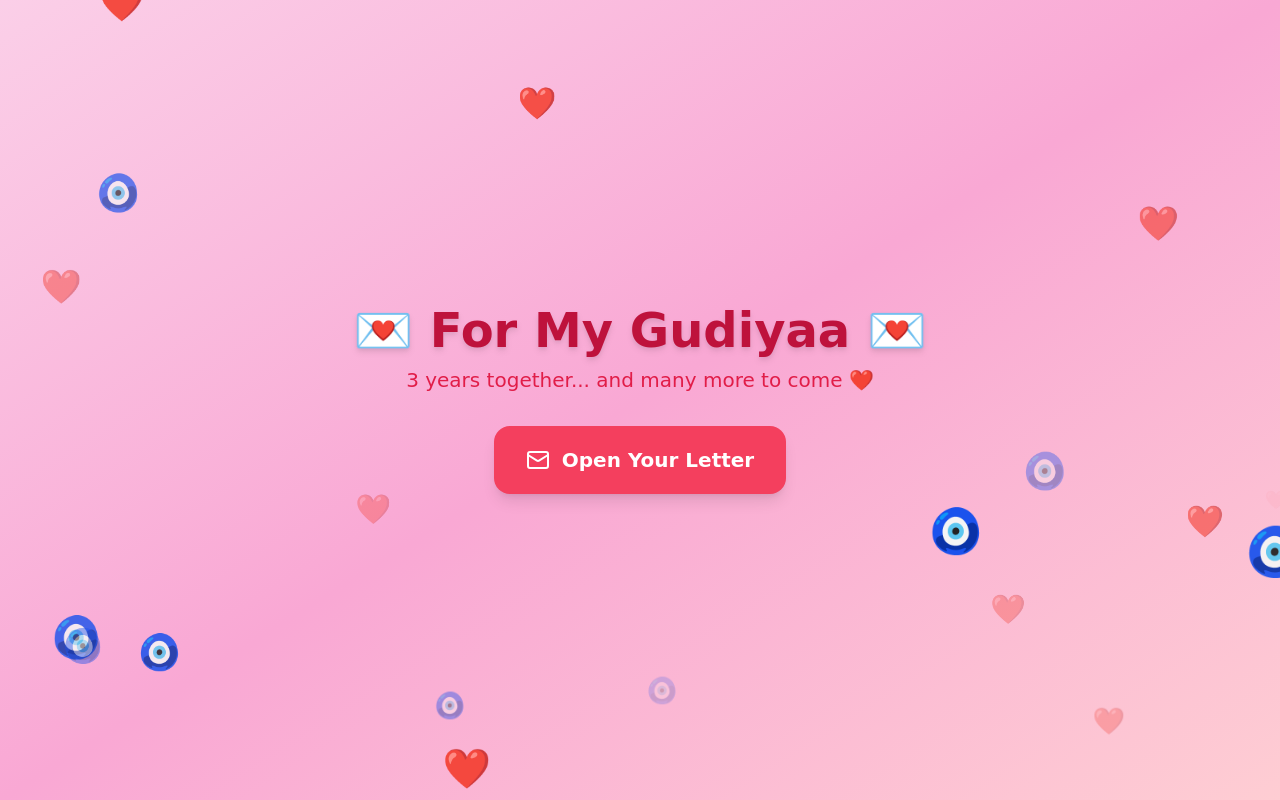
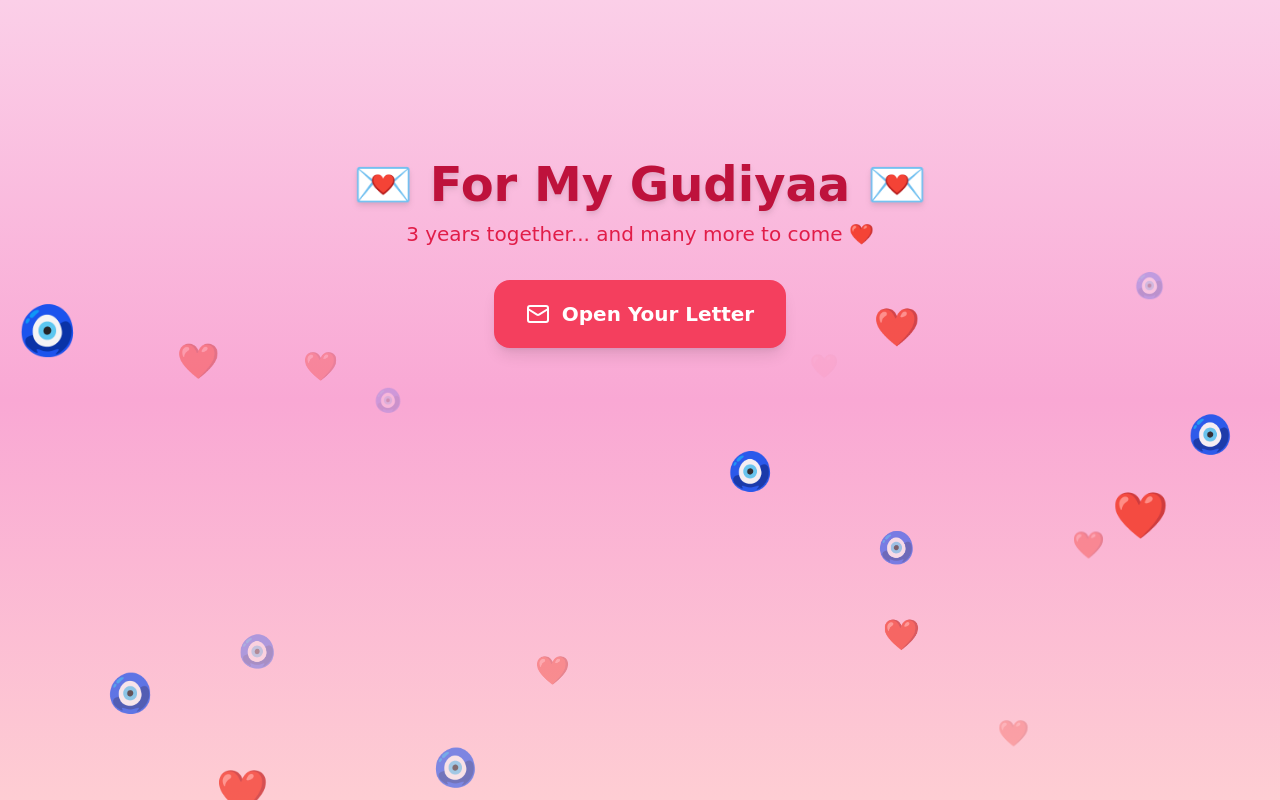
Before and after one commit to aryandogra2004-code/Gudiyaa, a React (Vite) app: page / in a window 1280 px wide. Built offline with nearby package versions, Linux system fonts and the light colour scheme.

Commit message:
Add files via upload

```diff
--- a/src/App.jsx
+++ b/src/App.jsx
@@ -1,14 +1,13 @@
-import { useState } from "react";
+import { useState, useEffect } from "react";
 import { motion, AnimatePresence } from "framer-motion";
 import { Heart, Mail, X, ChevronLeft, ChevronRight } from "lucide-react";
-
-// If using Google Fonts, make sure to include in your index.html:
-// <link href="https://fonts.googleapis.com/css2?family=Poppins:wght@400;600&display=swap" rel="stylesheet">
 
 export default function GudiyaaLoveSite() {
   const [open, setOpen] = useState(false);
   const [cardIndex, setCardIndex] = useState(0);
   const [showScroll, setShowScroll] = useState(false);
+  const [isNight, setIsNight] = useState(false);
+  const [fallingStar, setFallingStar] = useState(false);
 
   const cards = [
     "You are my tiny baby, my little girl 💕. Every day waking up to your Morningssssweetyyy is the sweetest morning I can have.",
@@ -29,10 +28,73 @@ From the moment we met I somehow knew in my heart that youuu are the one and sin
     { symbol: "🧿", color: "text-blue-500", size: 30 }
   ];
 
+  // Night effect based on time
+  useEffect(() => {
+    const now = new Date();
+    const hour = now.getHours();
+    setIsNight(hour >= 18 || hour < 5);
+
+    const interval = setInterval(() => {
+      const h = new Date().getHours();
+      setIsNight(h >= 18 || h < 5);
+    }, 60 * 1000);
+    return () => clearInterval(interval);
+  }, []);
+
+  // Falling star
+  useEffect(() => {
+    if (!isNight) return;
+    const interval = setInterval(() => {
+      setFallingStar(true);
+      setTimeout(() => setFallingStar(false), 1500);
+    }, 10000 + Math.random() * 10000);
+    return () => clearInterval(interval);
+  }, [isNight]);
+
+  const stars = [...Array(30)].map((_, i) => ({
+    top: Math.random() * 33,
+    left: Math.random() * 100,
+    size: 1 + Math.random() * 2,
+    delay: Math.random() * 3
+  }));
+
   return (
-    <div className="min-h-screen relative flex flex-col items-center justify-center bg-gradient-to-br from-pink-200 via-pink-300 to-rose-200 p-6 overflow-hidden font-poppins">
+    <div className="min-h-screen relative flex flex-col items-center justify-start bg-gradient-to-b from-pink-200 via-pink-300 to-rose-200 font-poppins overflow-hidden">
 
-      {/* Floating emojis */}
+      {/* Night Sky Top */}
+      {isNight && (
+        <div className="absolute top-0 left-0 w-full h-1/3 overflow-hidden">
+          <div className="absolute top-0 left-0 w-full h-full bg-gradient-to-b from-[#0b0b3b] via-[#1c1c55] to-transparent"></div>
+          {/* Crescent Moon */}
+          <div className="absolute top-4 left-4 w-12 h-12 bg-yellow-200 rounded-full shadow-[0_0_30px_8px_rgba(255,255,204,0.3)]">
+            <div className="w-12 h-12 rounded-full bg-[#0b0b3b] absolute top-0 left-2"></div>
+          </div>
+          {/* Twinkling stars */}
+          {stars.map((star, idx) => (
+            <motion.div
+              key={idx}
+              className="absolute bg-white rounded-full"
+              style={{ width: star.size, height: star.size, top: `${star.top}%`, left: `${star.left}%` }}
+              animate={{ opacity: [0, 1, 0] }}
+              transition={{ duration: 1 + Math.random() * 2, repeat: Infinity, delay: star.delay }}
+            />
+          ))}
+          {/* Falling Star */}
+          <AnimatePresence>
+            {fallingStar && (
+              <motion.div
+                className="absolute bg-white w-1 h-1 rounded-full shadow-lg"
+                initial={{ top: "5%", left: "0%" }}
+                animate={{ top: "25%", left: "100%", scale: 1 }}
+                exit={{ opacity: 0 }}
+                transition={{ duration: 1.5, ease: "easeInOut" }}
+              />
+            )}
+          </AnimatePresence>
+        </div>
+      )}
+
+      {/* Floating Emojis only on pink area */}
       {[...Array(25)].map((_, i) => {
         const emoji = i % 2 === 0 ? floatingEmojis[0] : floatingEmojis[1];
         return (
@@ -40,7 +102,7 @@ From the moment we met I somehow knew in my heart that youuu are the one and sin
             key={i}
             className={`${emoji.color} absolute`}
             style={{
-              top: `${Math.random() * 100}%`,
+              top: `${33 + Math.random() * 67}%`,
               left: `${Math.random() * 100}%`,
               fontSize: `${emoji.size + Math.random() * 15}px`
             }}
@@ -54,12 +116,7 @@ From the moment we met I somehow knew in my heart that youuu are the one and sin
       })}
 
       {/* Title */}
-      <motion.div
-        className="text-center mb-8 z-10"
-        initial={{ opacity: 0, y: -30 }}
-        animate={{ opacity: 1, y: 0 }}
-        transition={{ duration: 0.8 }}
-      >
+      <motion.div className="text-center mt-40 mb-8 z-10 relative" initial={{ opacity: 0, y: -30 }} animate={{ opacity: 1, y: 0 }} transition={{ duration: 0.8 }}>
         <h1 className="text-4xl md:text-5xl font-bold text-rose-700 drop-shadow-md">
           💌 For My Gudiyaa 💌
         </h1>
@@ -68,7 +125,7 @@ From the moment we met I somehow knew in my heart that youuu are the one and sin
         </p>
       </motion.div>
 
-      {/* Open envelope button */}
+      {/* Open Letter */}
       <motion.button
         onClick={() => setOpen(true)}
         className="bg-rose-500 hover:bg-rose-600 text-white px-8 py-5 rounded-2xl shadow-lg flex items-center gap-3 text-xl font-semibold z-10"
@@ -78,32 +135,16 @@ From the moment we met I somehow knew in my heart that youuu are the one and sin
         <Mail className="w-6 h-6" /> Open Your Letter
       </motion.button>
 
-      {/* Envelope modal */}
+      {/* Envelope Modal */}
       <AnimatePresence>
         {open && !showScroll && (
-          <motion.div
-            initial={{ opacity: 0, scale: 0.8 }}
-            animate={{ opacity: 1, scale: 1 }}
-            exit={{ opacity: 0, scale: 0.8 }}
-            transition={{ duration: 0.4 }}
-            className="fixed inset-0 bg-black/50 flex items-center justify-center p-4 z-50"
-          >
-            <motion.div
-              className="bg-white rounded-2xl shadow-2xl max-w-lg w-full p-6 relative flex flex-col items-center"
-              initial={{ y: 50, opacity: 0 }}
-              animate={{ y: 0, opacity: 1 }}
-              exit={{ y: 50, opacity: 0 }}
-            >
-              <button
-                onClick={() => setOpen(false)}
-                className="absolute top-4 right-4 text-rose-500 hover:text-rose-700"
-              >
+          <motion.div initial={{ opacity: 0, scale: 0.8 }} animate={{ opacity: 1, scale: 1 }} exit={{ opacity: 0, scale: 0.8 }} transition={{ duration: 0.4 }} className="fixed inset-0 bg-black/50 flex items-center justify-center p-4 z-50">
+            <motion.div className="bg-white rounded-2xl shadow-2xl max-w-lg w-full p-6 relative flex flex-col items-center" initial={{ y: 50, opacity: 0 }} animate={{ y: 0, opacity: 1 }} exit={{ y: 50, opacity: 0 }}>
+              <button onClick={() => setOpen(false)} className="absolute top-4 right-4 text-rose-500 hover:text-rose-700">
                 <X className="w-5 h-5" />
               </button>
 
-              <h2 className="text-2xl font-bold text-rose-600 text-center mb-4">
-                My Sweetest Gudiyaa ❤️
-              </h2>
+              <h2 className="text-2xl font-bold text-rose-600 text-center mb-4">My Sweetest Gudiyaa ❤️</h2>
 
               <motion.div
                 key={cardIndex}
@@ -116,31 +157,18 @@ From the moment we met I somehow knew in my heart that youuu are the one and sin
                 {cards[cardIndex]}
               </motion.div>
 
-              {/* Navigation */}
               <div className="flex justify-between w-full mt-6">
-                <button
-                  onClick={() => setCardIndex((cardIndex - 1 + cards.length) % cards.length)}
-                  className="p-2 text-rose-500 hover:text-rose-700"
-                >
+                <button onClick={() => setCardIndex((cardIndex - 1 + cards.length) % cards.length)} className="p-2 text-rose-500 hover:text-rose-700">
                   <ChevronLeft className="w-6 h-6" />
                 </button>
-                <button
-                  onClick={() => setCardIndex((cardIndex + 1) % cards.length)}
-                  className="p-2 text-rose-500 hover:text-rose-700"
-                >
+                <button onClick={() => setCardIndex((cardIndex + 1) % cards.length)} className="p-2 text-rose-500 hover:text-rose-700">
                   <ChevronRight className="w-6 h-6" />
                 </button>
               </div>
 
-              {/* Heart with text */}
               <div className="flex flex-col items-center mt-6 cursor-pointer" onClick={() => setShowScroll(true)}>
-                <p className="text-rose-600 font-semibold mb-2 text-center">
-                  Click on the heart my betuu
-                </p>
-                <motion.div
-                  className="animate-pulse"
-                  whileHover={{ scale: 1.2 }}
-                >
+                <p className="text-rose-600 font-semibold mb-2 text-center">Click on the heart my betuu</p>
+                <motion.div className="animate-pulse" whileHover={{ scale: 1.2 }}>
                   <Heart className="w-10 h-10 text-rose-500 fill-rose-500" />
                 </motion.div>
               </div>
@@ -149,41 +177,20 @@ From the moment we met I somehow knew in my heart that youuu are the one and sin
         )}
       </AnimatePresence>
 
-      {/* Scroll modal */}
+      {/* Scroll Modal */}
       <AnimatePresence>
         {showScroll && (
-          <motion.div
-            initial={{ opacity: 0, scale: 0.8 }}
-            animate={{ opacity: 1, scale: 1 }}
-            exit={{ opacity: 0, scale: 0.8 }}
-            transition={{ duration: 0.4 }}
-            className="fixed inset-0 bg-black/50 flex items-center justify-center p-4 z-50"
-          >
-            <motion.div
-              className="relative bg-white rounded-3xl shadow-2xl max-w-4xl w-full p-6 flex flex-col items-center"
-              initial={{ y: 50, opacity: 0 }}
-              animate={{ y: 0, opacity: 1 }}
-              exit={{ y: 50, opacity: 0 }}
-            >
-              <button
-                onClick={() => setShowScroll(false)}
-                className="absolute top-4 right-4 text-rose-500 hover:text-rose-700"
-              >
+          <motion.div initial={{ opacity: 0, scale: 0.8 }} animate={{ opacity: 1, scale: 1 }} exit={{ opacity: 0, scale: 0.8 }} transition={{ duration: 0.4 }} className="fixed inset-0 bg-black/50 flex items-center justify-center p-4 z-50">
+            <motion.div className="relative bg-white rounded-3xl shadow-2xl max-w-4xl w-full p-6 flex flex-col items-center" initial={{ y: 50, opacity: 0 }} animate={{ y: 0, opacity: 1 }} exit={{ y: 50, opacity: 0 }}>
+              <button onClick={() => setShowScroll(false)} className="absolute top-4 right-4 text-rose-500 hover:text-rose-700">
                 <X className="w-5 h-5" />
               </button>
-
-              {/* Scrollable cute paper */}
               <div className="bg-white p-6 rounded-xl shadow-inner border border-pink-200 w-full relative overflow-auto max-h-[80vh] max-w-full">
-                {/* Ribbons and flowers */}
                 <div className="absolute top-0 left-0 right-0 flex justify-between p-2 text-pink-400 font-bold text-xl">
                   <div>🎀🌸</div>
                   <div>🌸🎀</div>
                 </div>
-
-                {/* Scrollable message */}
-                <pre className="whitespace-pre-wrap text-center text-rose-600 text-base font-poppins min-w-[600px]">
-                  {longMessage}
-                </pre>
+                <pre className="whitespace-pre-wrap text-center text-rose-600 text-base font-poppins min-w-[600px]">{longMessage}</pre>
               </div>
             </motion.div>
           </motion.div>
```
